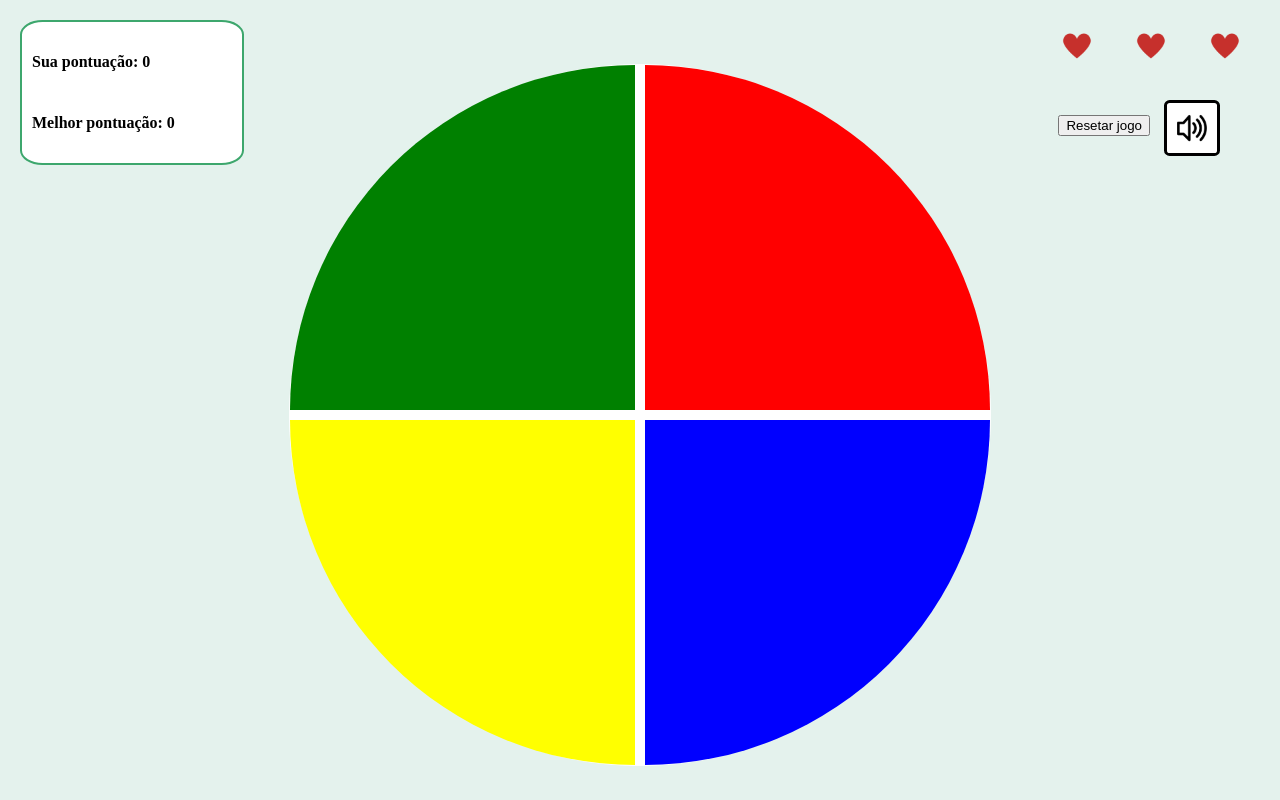
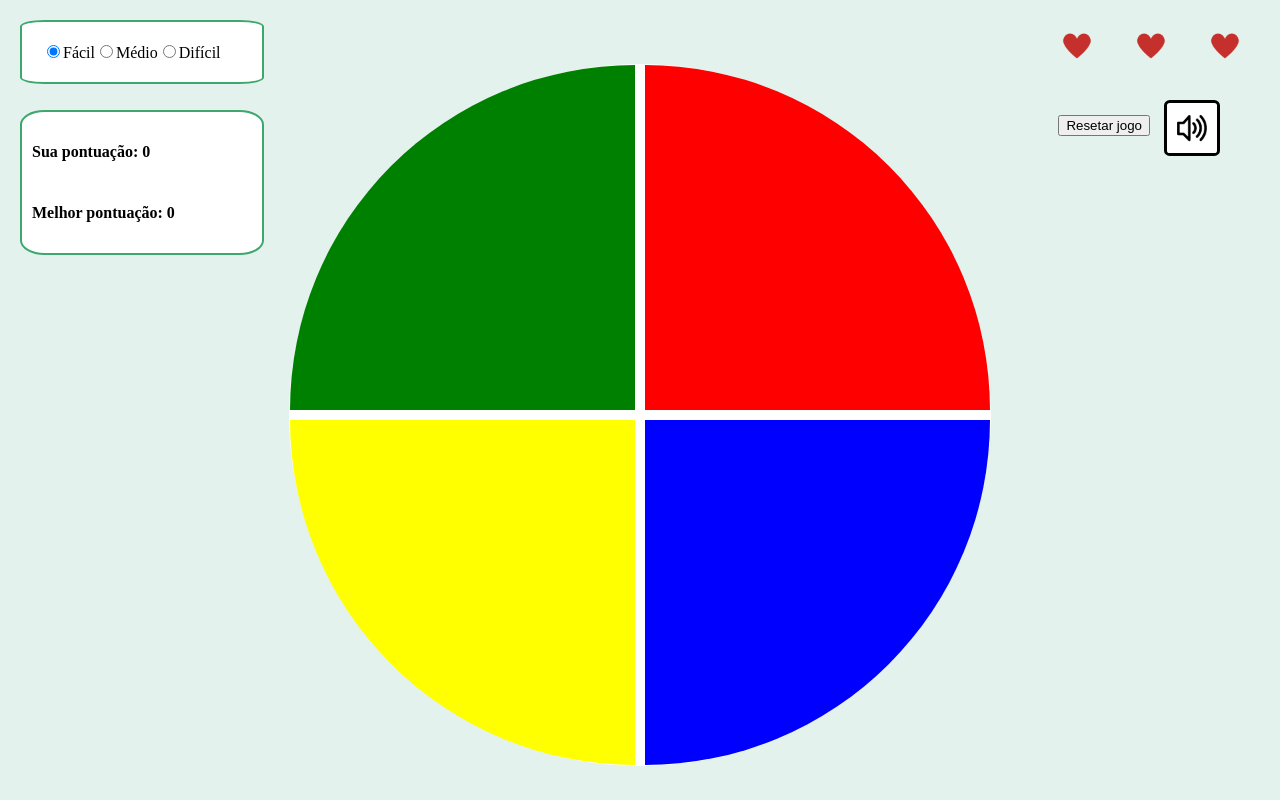
Before and after one commit to guimaraesnatalia/GENIOUS-PRO, a plain HTML site: page index.html in a window 1280 px wide. Drawn offline with Linux system fonts and the light colour scheme.

Commit message:
close #4: Adiciona níveis de dificuldade ao iniciar o jogo

```diff
--- a/index.html
+++ b/index.html
@@ -7,32 +7,43 @@
     <title>Genesis</title>
 </head>
 <div>
-    <div class= lives>
-        <img id="live1" src="images/lives.png" alt="Vida 1">
-        <img id="live2" src="images/lives.png" alt="Vida 2">
-        <img id="live3" src="images/lives.png" alt="Vida 3">
-    </div>
-    <img id="mute" src="images/unmute.png" title = "Remover som" alt="mutar" onclick="muting()">
 
     <div class="main-game">
+        <form class="level">
+            <input type="radio" id="easy" name="option" value="1" onclick="changeLevel(1)" checked>
+            <label>Fácil</label>
+
+            <input type="radio" id="medium" name="option" value="5" onclick="changeLevel(5)">
+            <label>Médio</label>
+
+            <input type="radio" id="hard" name="option" value="10" onclick="changeLevel(10)">
+            <label>Difícil</label>
+        </form>
+        <div class="pontuacao">
+            <div>
+                <h4>Sua pontuação:</h4>
+                <h4 id="score">0</h4>
+            </div>
+            <div>
+                <h4>Melhor pontuação:</h4>
+                <h4 id="bestScore">0</h4>
+            </div>
+        </div>
         <div class="genius">
             <div class="blue"></div>
             <div class="yellow"></div>
             <div class="red"></div>
             <div class="green"></div>
         </div>
+        <div class= lives>
+            <img id="live1" src="images/lives.png" alt="Vida 1">
+            <img id="live2" src="images/lives.png" alt="Vida 2">
+            <img id="live3" src="images/lives.png" alt="Vida 3">
+        </div>
+
+        <img id="mute" src="images/unmute.png" title = "Remover som" alt="mutar" onclick="muting()">
     </div>
 
-    <div class="pontuacao">
-        <div>
-            <h4>Sua pontuação:</h4>
-            <h4 id="score">0</h4>
-        </div>
-        <div>
-            <h4>Melhor pontuação:</h4>
-            <h4 id="bestScore">0</h4>
-        </div>
-    </div>
 
     <button id="reset" type="button" onclick="playGame()">Resetar jogo</button>
 
--- a/script.js
+++ b/script.js
@@ -168,5 +168,16 @@ let tryAgain = () => {
     }
 }
 
+//Funçao para alterar o nível de dificuldade
+let changeLevel = (level) =>{
+    alert(`Iniciando nova rodada com ${level} sequencias`);
+    playGame();
+
+    //Level-1 porque já foi executado uma sequencia quando chamamos playGame();
+    for(let i = 0; i < level-1; i++){
+        nextLevel();
+    }
+}
+
 //inicio do jogo
 playGame();
--- a/style.css
+++ b/style.css
@@ -66,6 +66,7 @@ body{
     margin-left: 40px;
     position: absolute;
     right: 10px;
+    top: 0;
 }
 
 .lives img{
@@ -80,19 +81,20 @@ body{
     padding-bottom: 0;
     position: absolute;
     right: 10px;
+    top: 0;
 }
 
 .pontuacao{
     border: 2px solid rgb(61, 167, 109);
     padding: 10px;
     margin: 10px;
-    width: 200px;
+    width: 220px;
     position:absolute;
     border-radius: 10%;
     background-color: #fff;
     align-items: flex-end;
     display: grid;
-    top : 10px;
+    top : 100px;
     left: 10px;
 }
 
@@ -105,3 +107,25 @@ body{
     right: 130px;
     top: 115px;
 }
+
+.level{
+    border: 2px solid rgb(61, 167, 109);
+    border-radius: 10%;
+    background-color: #fff;
+    padding: 20px;
+    display: inline-table;
+    left: 10px;
+    top: 10px;
+    position: absolute;
+    margin: 10px;
+    width: 200px;
+    align-items: center;
+    justify-content: center;
+}
+
+#changeLevel{
+    position: relative;
+
+    align-self: center;
+    float: center;
+}
```
